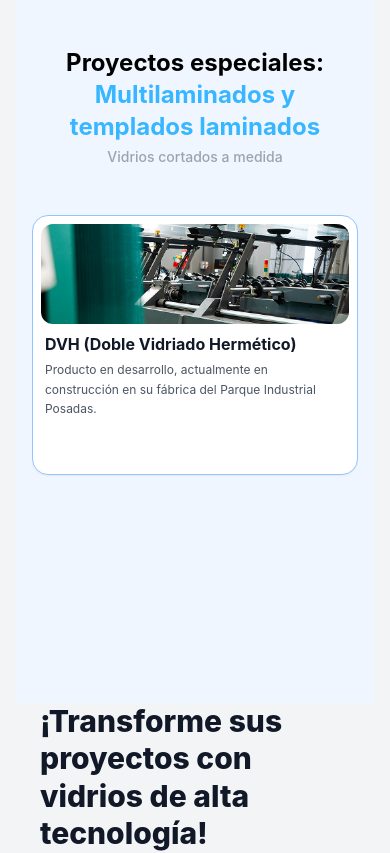
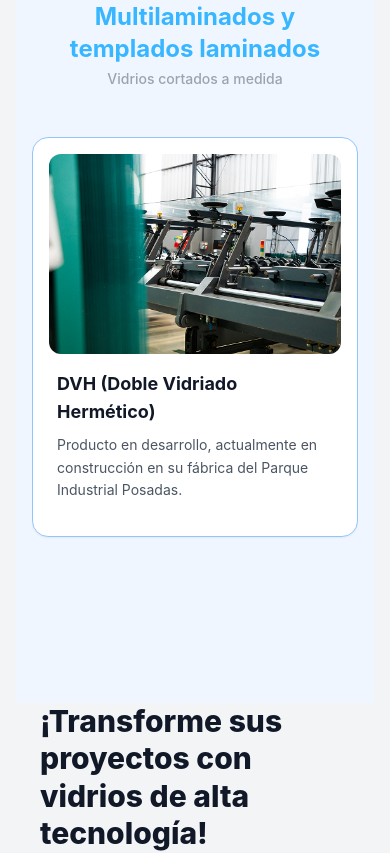
Before and after one commit to Pir4te64/NORGLASSWEBSIE, a React (Vite) app: page / in a window 390 px wide. Shown: the part 4000-4853 px from the top of the page. Built offline with nearby package versions, Linux system fonts and the light colour scheme.

Commit message:
Refactorizar el componente Tecnologia para mejorar la funcionalidad del carrusel y ajustar estilos. Se actualizó el título del producto y se mejoró la responsividad de los elementos visuales. También se corrigió la referencia al método de actualización del swiper.

```diff
--- a/src/components/Footer/Footer.jsx
+++ b/src/components/Footer/Footer.jsx
@@ -26,7 +26,7 @@ export default function Footer() {
  <img
             src="/evo4.png"
             alt="Evoglass"
-            className="h-16 sm:h-20 w-auto invert brightness-0"
+            className="h-16 sm:h-20 mt-2 w-auto invert brightness-0"
           />
 
           <img
--- a/src/sections/Tecnologia.jsx
+++ b/src/sections/Tecnologia.jsx
@@ -7,7 +7,7 @@ import "swiper/css/navigation";
 
 const products = [
   {
-    title: "Vidrios Laminados 3+3",
+    title: "Vidrios Laminados",
     img: "/10.png",
     bullets: [
       "Compuesto por dos capas de vidrio de 3 mm unidas por una lámina de PVB.",
@@ -50,8 +50,8 @@ export default function Tecnologia() {
   // Forzar actualización de Swiper en resize
   useEffect(() => {
     const handleResize = () => {
-      if (swiperRef.current && swiperRef.current.update) {
-        swiperRef.current.update();
+      if (swiperRef.current && swiperRef.current.swiper) {
+        swiperRef.current.swiper.update();
       }
     };
     window.addEventListener("resize", handleResize);
@@ -79,11 +79,12 @@ export default function Tecnologia() {
           </div>
 
           {/* Carrusel de tarjetas con Swiper y flechas minimalistas para escritorio */}
-          <div className="relative w-full hidden md:flex items-center">
+          <div className="relative w-full hidden md:block">
+            <div className="absolute inset-y-0 left-0 flex items-center">
               <button
-              className="absolute left-0 z-20 bg-white border border-gray-300 rounded-full w-12 h-12 flex items-center justify-center shadow hover:bg-blue-100 transition-all"
+                className="z-20 bg-white border border-gray-300 rounded-full w-12 h-12 flex items-center justify-center shadow hover:bg-blue-100 transition-all"
                 style={{ transform: "translateX(-60%)" }}
-              onClick={() => swiperRef.current?.slidePrev()}
+                onClick={() => swiperRef.current?.swiper?.slidePrev()}
                 aria-label="Anterior"
               >
                 <svg
@@ -99,18 +100,16 @@ export default function Tecnologia() {
                   <polyline points="15 18 9 12 15 6" />
                 </svg>
               </button>
+            </div>
             <Swiper
+              ref={swiperRef}
               modules={[Navigation, Autoplay]}
               spaceBetween={48}
               slidesPerView={2}
-              onSwiper={(swiper) => {
-                swiperRef.current = swiper;
-              }}
               autoplay={{ delay: 4000, disableOnInteraction: false }}
               className="!pb-10"
               navigation={false}
               breakpoints={{
-                0: { slidesPerView: 1 },
                 1024: { slidesPerView: 2 },
               }}
             >
@@ -145,10 +144,11 @@ export default function Tecnologia() {
                 </SwiperSlide>
               ))}
             </Swiper>
+            <div className="absolute inset-y-0 right-0 flex items-center">
               <button
-              className="absolute right-0 z-20 bg-white border border-gray-300 rounded-full w-12 h-12 flex items-center justify-center shadow hover:bg-blue-100 transition-all"
+                className="z-20 bg-white border border-gray-300 rounded-full w-12 h-12 flex items-center justify-center shadow hover:bg-blue-100 transition-all"
                 style={{ transform: "translateX(60%)" }}
-              onClick={() => swiperRef.current?.slideNext()}
+                onClick={() => swiperRef.current?.swiper?.slideNext()}
                 aria-label="Siguiente"
               >
                 <svg
@@ -165,45 +165,43 @@ export default function Tecnologia() {
                 </svg>
               </button>
             </div>
+          </div>
 
           {/* Carrusel especial para mobile, alineado con el contenedor */}
-          <div className="flex md:hidden w-full">
+          <div className="block md:hidden w-full">
             <Swiper
               modules={[Autoplay]}
-              spaceBetween={12}
+              spaceBetween={24}
               slidesPerView={1}
               centeredSlides
               autoplay={{ delay: 4000, disableOnInteraction: false }}
               className="!pb-10 w-full"
               observer={true}
               observeParents={true}
-              onSwiper={(swiper) => {
-                swiperRef.current = swiper;
-              }}
             >
               {products.map((p) => (
                 <SwiperSlide
                   key={p.title}
                   className="flex justify-center w-full"
                 >
-                  <div className="bg-white rounded-2xl border border-blue-300 shadow-sm p-2 flex flex-col min-h-[220px] w-full">
+                  <div className="bg-white rounded-2xl border border-blue-300 shadow-sm p-4 flex flex-col min-h-[400px] w-full">
                     <div>
-                      <div className="h-[100px] w-full mb-2">
+                      <div className="h-[200px] w-full mb-4">
                         <img
                           src={p.img}
                           alt={p.title}
                           className="w-full h-full object-cover rounded-xl"
                         />
                       </div>
-                      <div className="px-1 pb-1 text-left">
-                        <h3 className="text-base font-bold text-gray-900 mb-1">
+                      <div className="px-2 pb-2 text-left">
+                        <h3 className="text-lg font-bold text-gray-900 mb-2">
                           {p.title}
                         </h3>
-                        <ul className="space-y-1">
+                        <ul className="space-y-2">
                           {p.bullets.map((b) => (
                             <li
                               key={b}
-                              className="text-gray-600 leading-relaxed text-xs"
+                              className="text-gray-600 leading-relaxed text-sm"
                             >
                               {b}
                             </li>
@@ -218,11 +216,6 @@ export default function Tecnologia() {
           </div>
         </div>
       </div>
-      <style>
-        {`
-.swiper-button-next, .swiper-button-prev { display: none !important; }
-`}
-      </style>
     </section>
   );
 }
```
Lines whose indentation alone changed are shown as unchanged.
